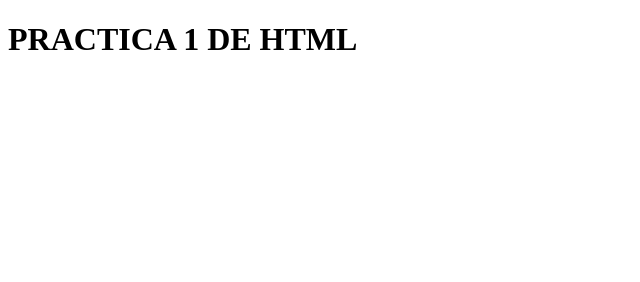
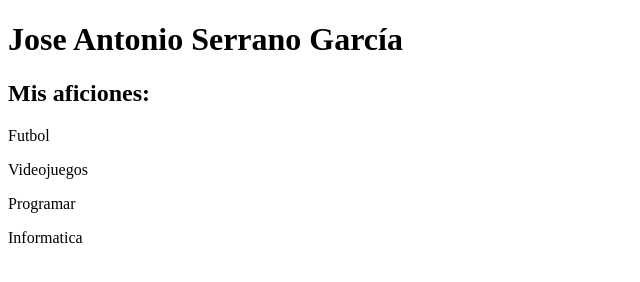
Before and after one commit to Josean001/M1P01_Jose-Antonio_Serrano_Garcia, a plain HTML site: page index.html in a window 1280 px wide. Shown: the whole page, without its empty margins (0-640 px from the left). Drawn offline with Linux system fonts and the light colour scheme.

Commit message:
Update index.html

```diff
--- a/index.html
+++ b/index.html
@@ -1,13 +1,24 @@
 <!DOCTYPE html>
-<html lang="en">
+<html lang="es">
 <head>
     <!-- PRACTICA 1 -->
     <meta charset="UTF-8">
     <meta name="viewport" content="width=device-width, initial-scale=1.0">
-    <title>Practica 1 de HTML</title>
+    <title>Práctica 1. Presentación</title>
 </head>
 <body>
-    <!-- Titulo de la practica -->
-     <h1>PRACTICA 1 DE HTML</h1>
+    <div>
+        <!-- Encabezado de primer nivel -->
+        <h1>Jose Antonio Serrano García</h1>
+        <!-- Sub encabezado -->
+        <h2>Mis aficiones:</h2>
+        <div>
+            <p>Futbol</p>
+            <p>Videojuegos</p>
+            <p>Programar</p>
+            <p>Informatica</p>
+        </div>
+    </div>
+
 </body>
 </html>
```
